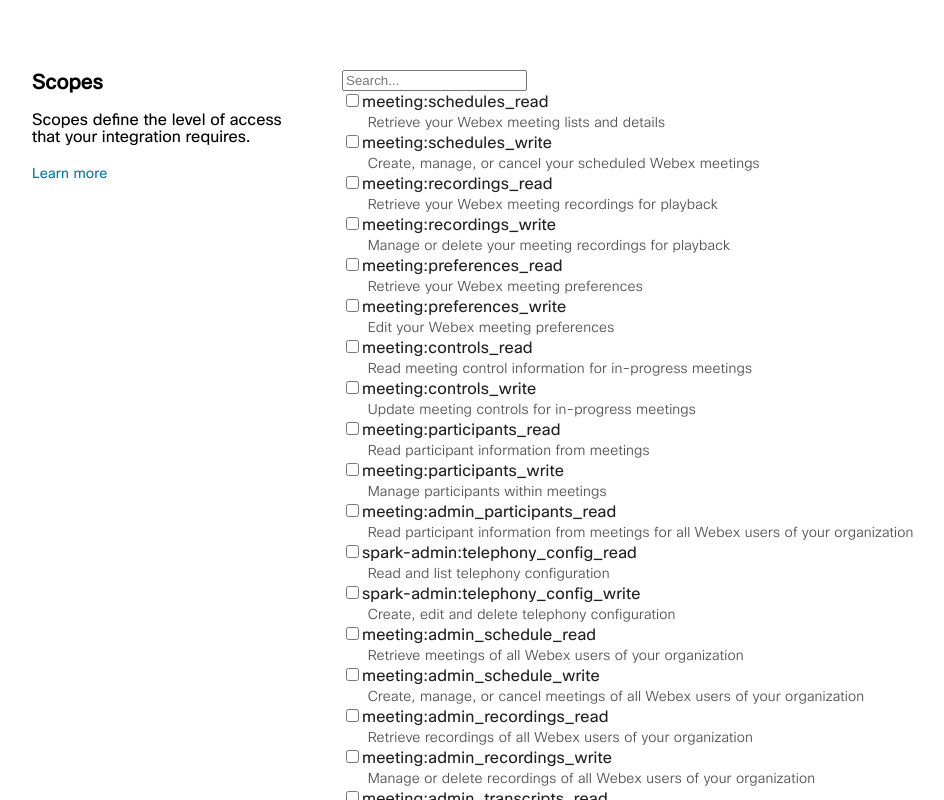
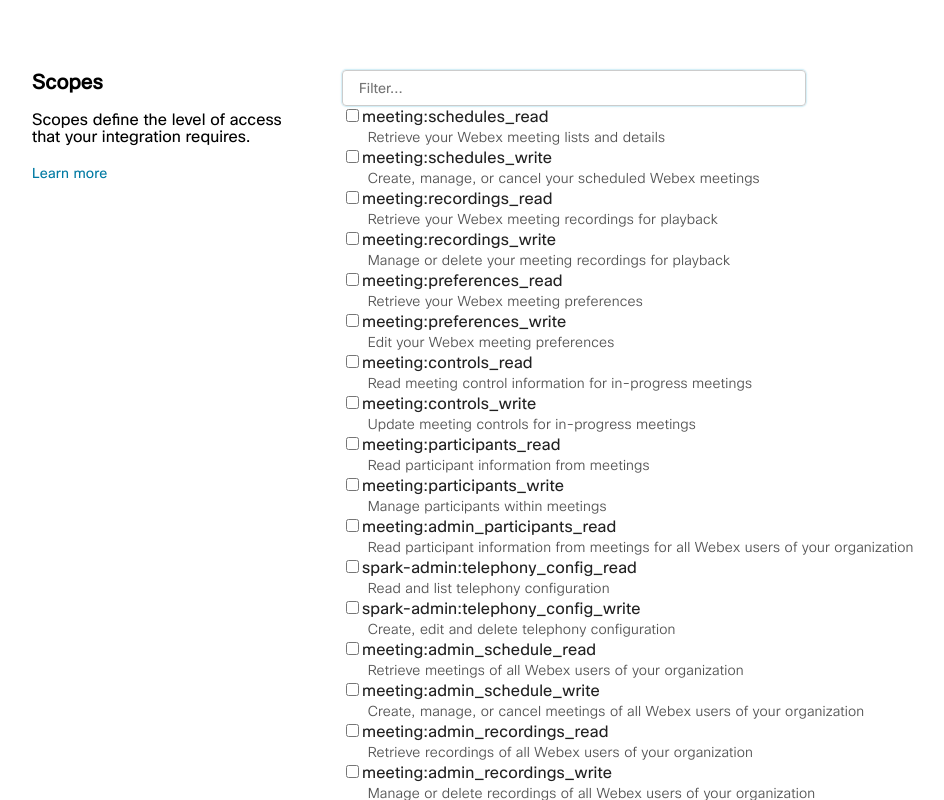
Before and after one commit to Joezanini/filter-scopes-list, a React (Create React App) app: page / in a window 1280 px wide. Shown: the top 800 px of the page, without its empty margins (26-970 px from the left). Built offline with nearby package versions, Linux system fonts and the light colour scheme.

Commit message:
styled search bar

```diff
--- a/src/components/CheckboxList.css
+++ b/src/components/CheckboxList.css
@@ -21,3 +21,21 @@
     cursor: pointer;
     letter-spacing: 0.15008px;
 }
+
+.search {
+    font: 400 14px / 24.0001px "CiscoSansTT Regular", "Helvetica Neue", Helvetica, Arial, sans-serif;
+    overflow: clip;
+    box-sizing: border-box;
+    box-shadow: rgba(0, 160, 209, 0.25) 0px 0px 1.33685px 0.668427px;
+    outline: rgb(18, 18, 18) none 0px;
+    border-radius: 4px;
+    height: 36px;
+    padding: 0px 16px;
+    transition: box-shadow 0.15s ease-in;
+    width: 464px;
+    background: none 0% 0%;
+    color: rgb(18, 18, 18);
+    cursor: text;
+    letter-spacing: normal;
+    border: 1px solid rgb(204, 204, 204);
+}
--- a/src/components/CheckboxList.js
+++ b/src/components/CheckboxList.js
@@ -14,8 +14,9 @@
   return (
     <div>
       <input
+        className='search'
         type="text"
-        placeholder="Search..."
+        placeholder="Filter..."
         value={filter}
         onChange={handleFilterChange}
       />
```
